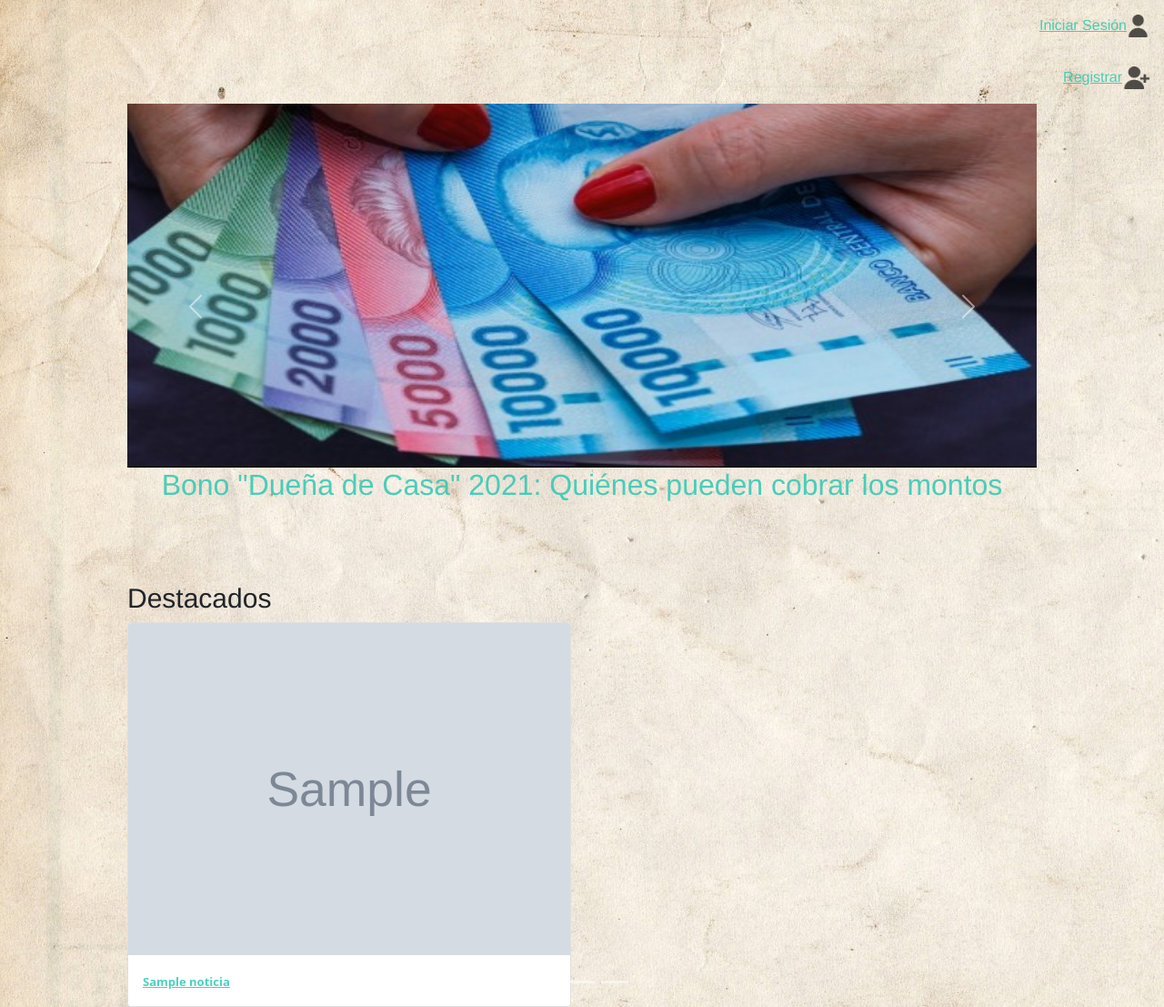
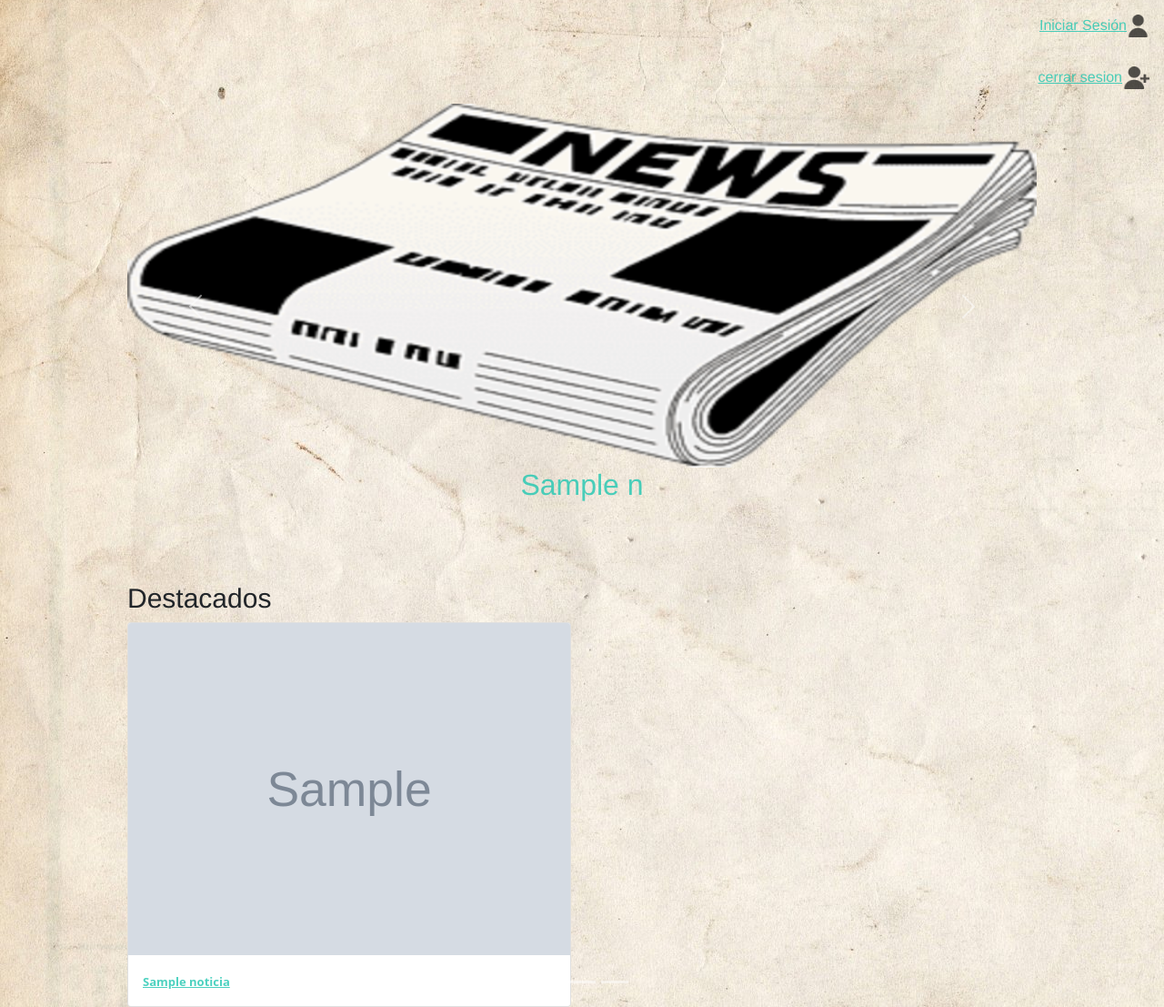
Before and after one commit to CarlaHuichaman/pagina-de-noticias, a Django app: template noticias/core/templates/core/index.html in a window 1280 px wide. Shown: the part 93-1200 px from the top of the page at 91% size. Run offline with Django 3.2, Linux system fonts and the light colour scheme; the template is opened without the code that fills it: most values are stand-ins (such as "Sample title", 1, 10 or a date in 2020); grey boxes marked "Sample" are stand-in pictures; one stand-in notice (Sample message) is shown; some libraries are stand-ins or nearby versions.

Commit message:
modificaciones en listar noticias

```diff
--- a/noticias/core/templates/core/base.html
+++ b/noticias/core/templates/core/base.html
@@ -80,13 +80,13 @@
 
     <div class="card-body">
     <div class="d-flex justify-content-end">
-      <a href="Login.html" class="card-link">Iniciar Sesión</a>
+      <a href="{% url 'login'%}" class="card-link">Iniciar Sesión</a>
       <img src="{%static 'core/img/icono login.png'%}" alt="" width="25" height="25" class="d-inline-block align-text-top">
     </div>
     </div>
     <div class="card-body">
     <div class="d-flex justify-content-end">
-      <a href="Registro.html" class="card-link">Registrar</a>
+      <a href="{% url 'logout'%}" class="card-link">cerrar sesion</a>
       <img src="{%static 'core/img/Icono Registrarse.png'%}" alt="" width="30" height="25" class="d-inline-block align-text-top">
     </div>
     </div>
@@ -94,6 +94,18 @@
         {% block contenido%}
         {% endblock%}
     </div>
+    <script src="//cdn.jsdelivr.net/npm/sweetalert2@11"></script>
+    {%if messages%}
+      {%for m in messages%}
+      <script>
+        Swal.fire({
+          "title":"felicitaciones",
+          "text": "{{m}}",
+          "icon":"success"
+        })
+      </script>
+      {%endfor%}
+      {%endif%}
     {%block js %}
     {%endblock%}
 <script src="https://cdn.jsdelivr.net/npm/bootstrap@5.0.0-beta3/dist/js/bootstrap.bundle.min.js" integrity="sha384-JEW9xMcG8R+pH31jmWH6WWP0WintQrMb4s7ZOdauHnUtxwoG2vI5DkLtS3qm9Ekf" crossorigin="anonymous"></script>
--- a/noticias/core/templates/core/index.html
+++ b/noticias/core/templates/core/index.html
@@ -12,8 +12,8 @@
       </div>
       <div class="carousel-inner">
       <div class="carousel-item active">
-       <img style=" width: 10px; height: 400px;" src="{%static 'core/img/ImgNoticias/DatoUtil1.jpg'%}" class="d-block w-100" alt="...">
-       <h6 class="display-5">Bono "Dueña de Casa" 2021: Quiénes pueden cobrar los montos</h6>
+       <img style=" width: 10px; height: 400px;" src="{% static 'core/img/news.png'%}" class="d-block w-100" alt="...">
+       <h6 class="display-5">{{n.NombreNoticia}}</h6>
       </div>
       {%for n in noticias%}
       <div class="carousel-item">
@@ -48,7 +48,7 @@
         <img src="{{n.imagen.url}}" class="card-img-top" alt="...">
         {%endif%}
         <div class="card-body">
-            <a href="{% url 'mundo1'%}" id="fontcardindex">{{n.NombreNoticia}}</a>
+          <a href="{% url 'mundo1'%}" id="fontcardindex">{{n.NombreNoticia}}</a>
         </div>
       </div>
     </div>
--- a/noticias/noticias/settings.py
+++ b/noticias/noticias/settings.py
@@ -27,6 +27,10 @@ DEBUG = True
 
 ALLOWED_HOSTS = []
 
+MESSAGE_STORAGE = "django.contrib.messages.storage.cookie.CookieStorage"
+
+LOGIN_REDIRECT_URL = '/index/'
+LOGINOUT_REDIRECT_URL ='/index/'
 
 # Application definition
 
@@ -80,7 +84,7 @@ DATABASES = {
         'ENGINE': 'django.db.backends.mysql',
         'NAME': 'duoc',
         'USER': 'duoc',
-        'PASSWORD': '1313',
+        'PASSWORD': 'duoc2021',
         'HOST': 'localhost',
         'PORT': '3306',
     }
--- a/noticias/noticias/urls.py
+++ b/noticias/noticias/urls.py
@@ -22,6 +22,7 @@ from django.conf.urls.static import static
 urlpatterns = [
     path('admin/', admin.site.urls),
     path('',include('core.urls')),
+    path('accounts/',include('django.contrib.auth.urls')),
 ]
 
 if settings.DEBUG:
```
Also changed, not shown: noticias/core/templates/core/noticia/listar.html (+19 -1 lines), noticias/core/views.py (+5 -3 lines).
